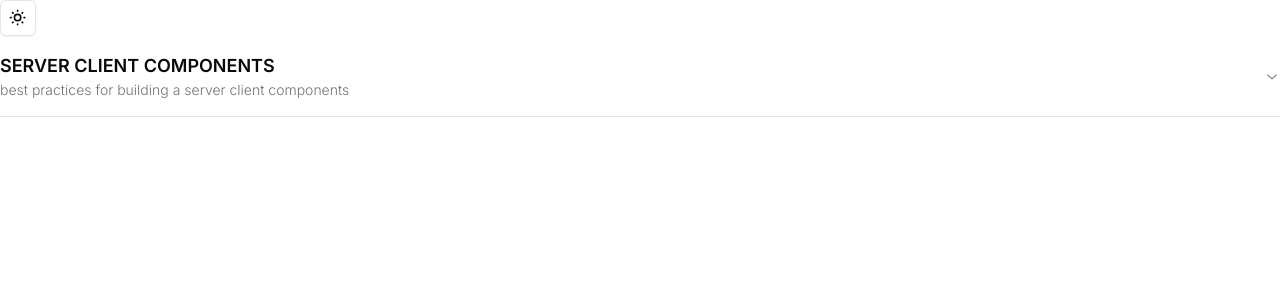
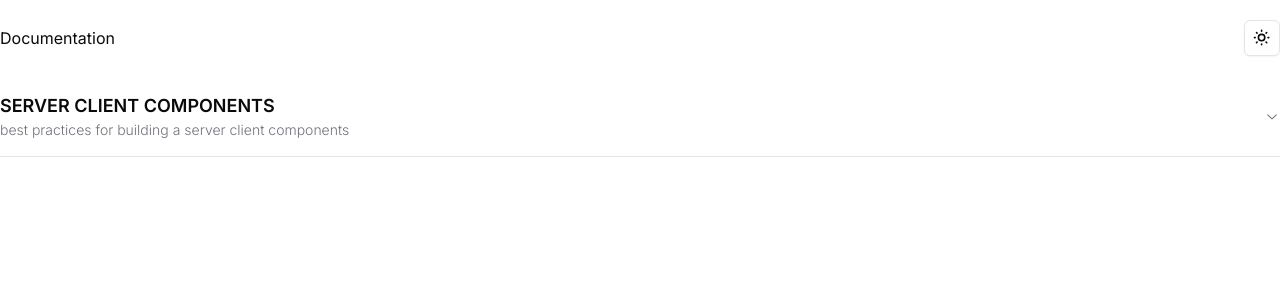
Before and after one commit to THEALIFHAKER1/NEXT-INITIATE, a Next.js app: page /docs in a window 1280 px wide. Shown: the top 300 px of the page. Built offline with nearby package versions, Linux system fonts and the light colour scheme; no server answers.

Commit message:
improve nav

```diff
--- a/src/app/(pages)/docs/_components/server-client-components/client-components.tsx
+++ b/src/app/(pages)/docs/_components/server-client-components/client-components.tsx
@@ -4,7 +4,7 @@ interface ClientComponentsProps {
 }
 export default function ClientComponents({ children }: ClientComponentsProps) {
   return (
-    <div className="flex flex-col gap-2 rounded-xl bg-foreground/50 p-5">
+    <div className="flex flex-col gap-2 rounded-xl bg-foreground/20 p-5">
       <p>This is client component</p>
       {children}
     </div>
--- a/src/app/(pages)/docs/page.tsx
+++ b/src/app/(pages)/docs/page.tsx
@@ -7,7 +7,8 @@ import ServerClientComponets from "./_components/server-client-components/server
 export default function DocsPage() {
   return (
     <>
-      <nav>
+      <nav className="flex items-center justify-between py-5 align-middle">
+        <div>Documentation</div>
         <ThemeSwitcher />
       </nav>
       <CollapseComponents
```
